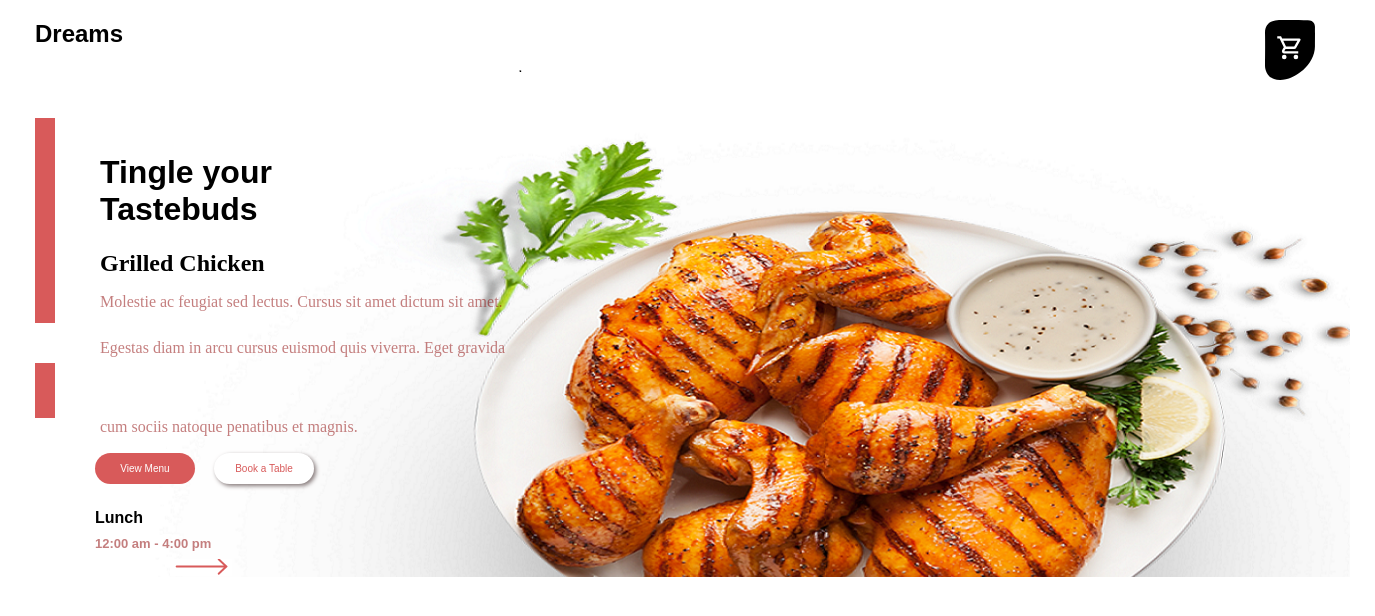
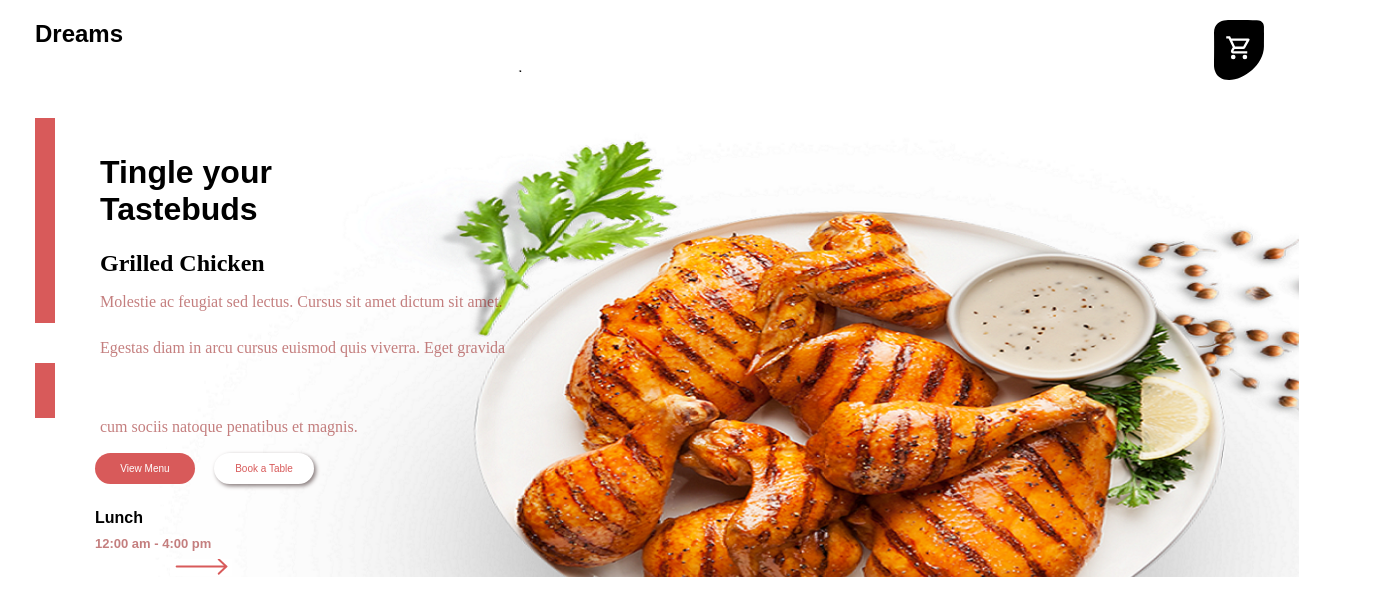
Before and after one commit to Enecode/chicken-restaurant-landing-page, a plain HTML site: page index.html in a window 1280 px wide. Shown: the whole page, 1375 px wide, since content can reach past the window. Drawn offline with Linux system fonts and the light colour scheme.

Commit message:
added responsiveness

```diff
--- a/chicken.css
+++ b/chicken.css
@@ -168,20 +168,20 @@ h1 {
 /* Medium devices (tablets, 768px and up) The navbar toggle appears at this breakpoint */
 @media (min-width: 768px) {
     body, .container {
-        width: 80%;
+        width: 90%;
     }
 }
 
 /* Large devices (desktops, 992px and up) */
 @media (min-width: 992px) {
     body, .container {
-        width: 100%;
+        width: 90%;
     }
 }
 
 /* Extra large devices (large desktops, 1200px and up) */
 @media (min-width: 1200px) {
     body, .container {
-        width: 100%;
+        width: 98%;
     }
 }
```
Also changed, not shown: index.html (+0 -1 lines).
